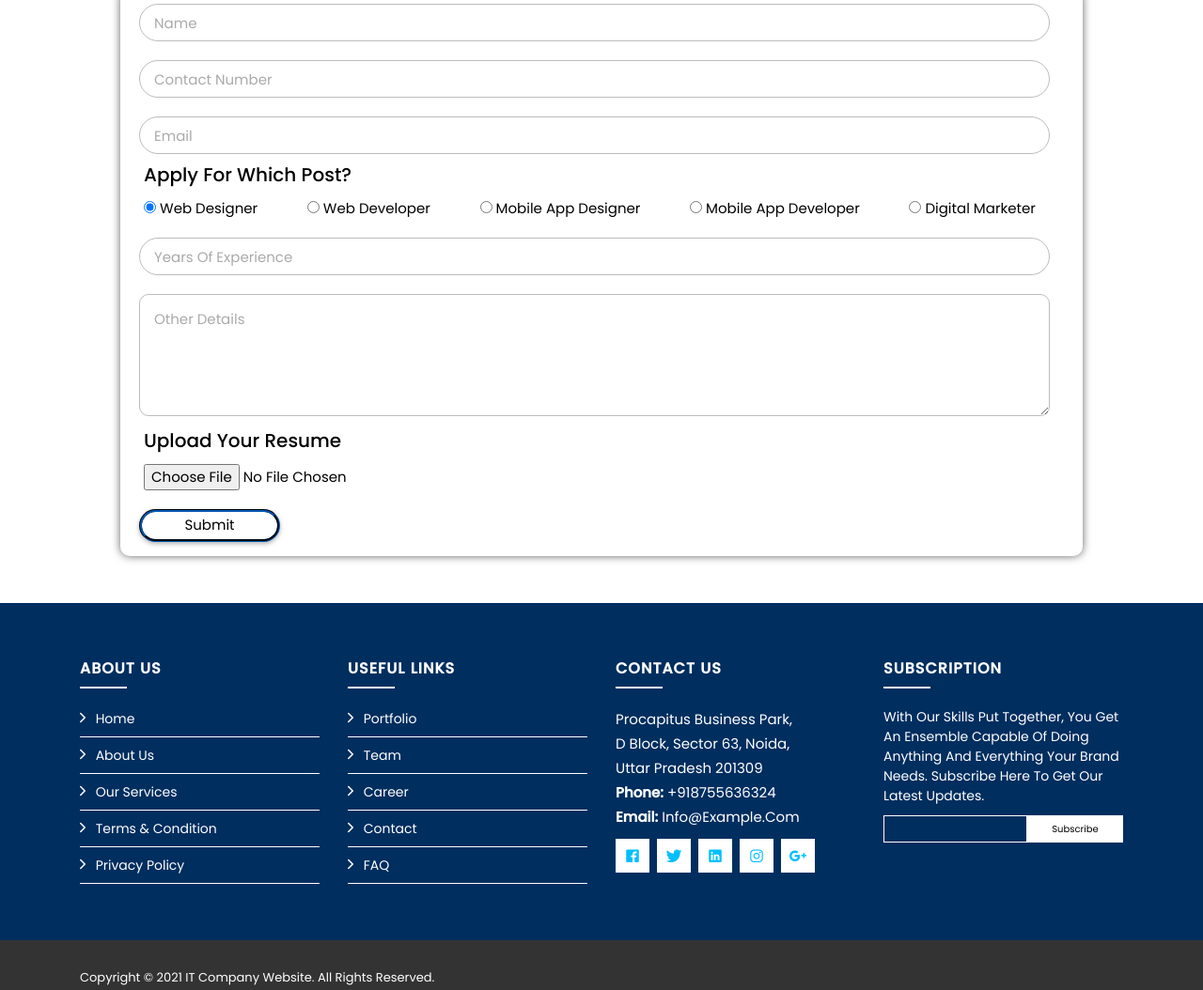
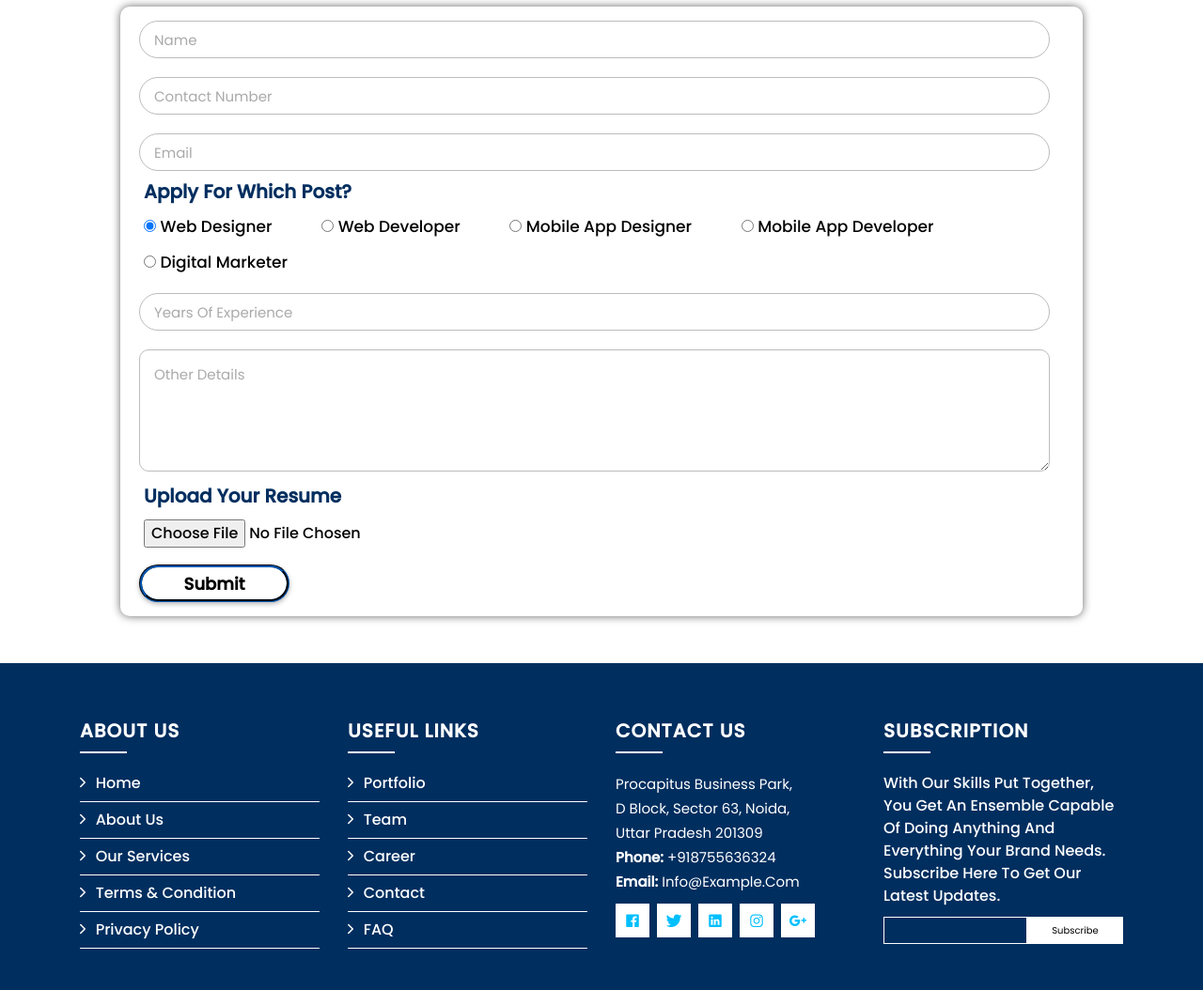
Before and after one commit to starkdipanshu0/glocareassist, a plain HTML site: page careers.html in a window 1280 px wide. Shown: the part 753-1807 px from the top of the page at 94% size. Drawn offline with nearby package versions, Linux system fonts and the light colour scheme.

Commit message:
update style in careers

```diff
--- a/css/careers.css
+++ b/css/careers.css
@@ -1,3 +1,4 @@
+
 @import url('https://fonts.googleapis.com/css2?family=Poppins:ital,wght@0,200;0,300;0,400;0,500;1,100;1,300;1,400;1,500&display=swap');
 
 *{
@@ -87,7 +88,8 @@ body{
 
 .home h2{
 color: #fff;
-    font-size: 5.5rem;
+font-size: 6.5rem;
+font-weight: 700;
 }
 
 .career-heading{
@@ -97,7 +99,8 @@ body{
 .heading{
 padding-top: 6rem;
 display: inline-block;
-    font-size: 3.5rem;
+font-size: 4.5rem;
+font-weight: 700;
 color: #002e5f;
 position: relative;
 letter-spacing: .2rem;
@@ -105,7 +108,8 @@ body{
 }
 
 .career-heading p{
-    font-size: 2rem;
+font-size: 2.4rem;
+font-weight: 600;
 color: #333;
 }
 
@@ -195,10 +199,17 @@ body{
 margin-bottom: 5rem;
 padding: 15px;
 }
+.radio-class .name
+{
+font-size: 2rem;
+font-weight: 600;
+color: #002e5f;
+}
 .radio
 {
 margin-top: .75rem;
-            font-size: 1.5rem;
+font-size: 1.7rem;
+font-weight: 500;
 margin-right: 9.5rem;
 }
 .career-form-txtarea
@@ -230,10 +241,17 @@ body{
 margin-bottom: 5rem;
 padding: 15px;
 }
+.file .name
+{
+font-size: 2rem;
+font-weight: 600;
+color: #002e5f;
+}
 .upload
 {
 margin-top: .75rem;
-            font-size: 1.5rem;
+font-size: 1.6rem;
+font-weight: 500;
 margin-bottom: 1rem;
 }
 .career-form-btn
@@ -245,12 +263,13 @@ body{
 background: white;
 border-style: groove;
 border-color: #002e5f;
-            font-size: 1.5rem;
+font-size: 1.8rem;
+font-weight: 600;
 cursor: pointer;
-            height: 3.5rem;
+height: 4rem;
 margin-top: 1rem;
 margin-bottom: .5rem;
-            width: 15rem;
+width: 16rem;
 box-shadow: 0 .2rem .5rem rgba(0,0,0,.3);
 }
 .career-form-btn:hover{
@@ -316,7 +335,7 @@ body{
 }
 
 .footer .footer-top h4 {
-    font-size: 16px;
+font-size: 2rem;
 font-weight: 700;
 color: #ffffff;
 text-transform: uppercase;
@@ -358,7 +377,8 @@ body{
 }
 
 .footer .footer-top .footer-links ul a {
-    font-size: 14px;
+font-size: 1.6rem;
+font-weight: 500;
 color: #ffffff;
 }
 
@@ -400,7 +420,8 @@ body{
 
 .footer .footer-top .footer-newsletter p {
 color: #ffffff;
-    font-size: 14px;
+font-size: 1.6rem;
+font-weight: 500;
 }
 
 .footer .credit,
@@ -458,7 +479,7 @@ body{
 
 .header .fa-bars{
 display: block;
-        color: 	white;
+color: white;
 }
 
 .header .fa-bars:hover{
@@ -505,7 +526,8 @@ body{
 
 .home h2{
 color: #fff;
-        font-size: 4rem;
+font-size: 4.5rem;
+font-weight: 700;
 }
 
 .back-to-top {
@@ -582,9 +604,16 @@ body{
 margin-bottom: auto;
 padding: 15px;
 }
+.radio-class .name
+{
+font-size: 2rem;
+font-weight: 600;
+color: #002e5f;
+}
 .radio
 {
-        font-size: 1.5rem;
+font-size: 1.7rem;
+font-weight: 500;
 margin-right: 5rem;
 }
 .career-form-txtarea
@@ -616,10 +645,17 @@ body{
 margin-bottom: 5rem;
 padding: 15px;
 }
+.file .name
+{
+font-size: 2rem;
+font-weight: 600;
+color: #002e5f;
+}
 .upload
 {
 margin-top: .75rem;
-        font-size: 1.5rem;
+font-size: 1.6rem;
+font-weight: 500;
 margin-bottom: 1rem;
 }
 .career-form-btn
@@ -631,12 +667,13 @@ body{
 background: white;
 border-style: groove;
 border-color: #002e5f;
-        font-size: 1.5rem;
+font-size: 1.8rem;
+font-weight: 600;
 cursor: pointer;
-        height: 3.5rem;
+height: 4rem;
 margin-top: 1rem;
 margin-bottom: .5rem;
-        width: 15rem;
+width: 16rem;
 box-shadow: 0 .2rem .5rem rgba(0,0,0,.3);
 }
 .career-form-btn:hover{
```
Lines whose indentation alone changed are shown as unchanged.
